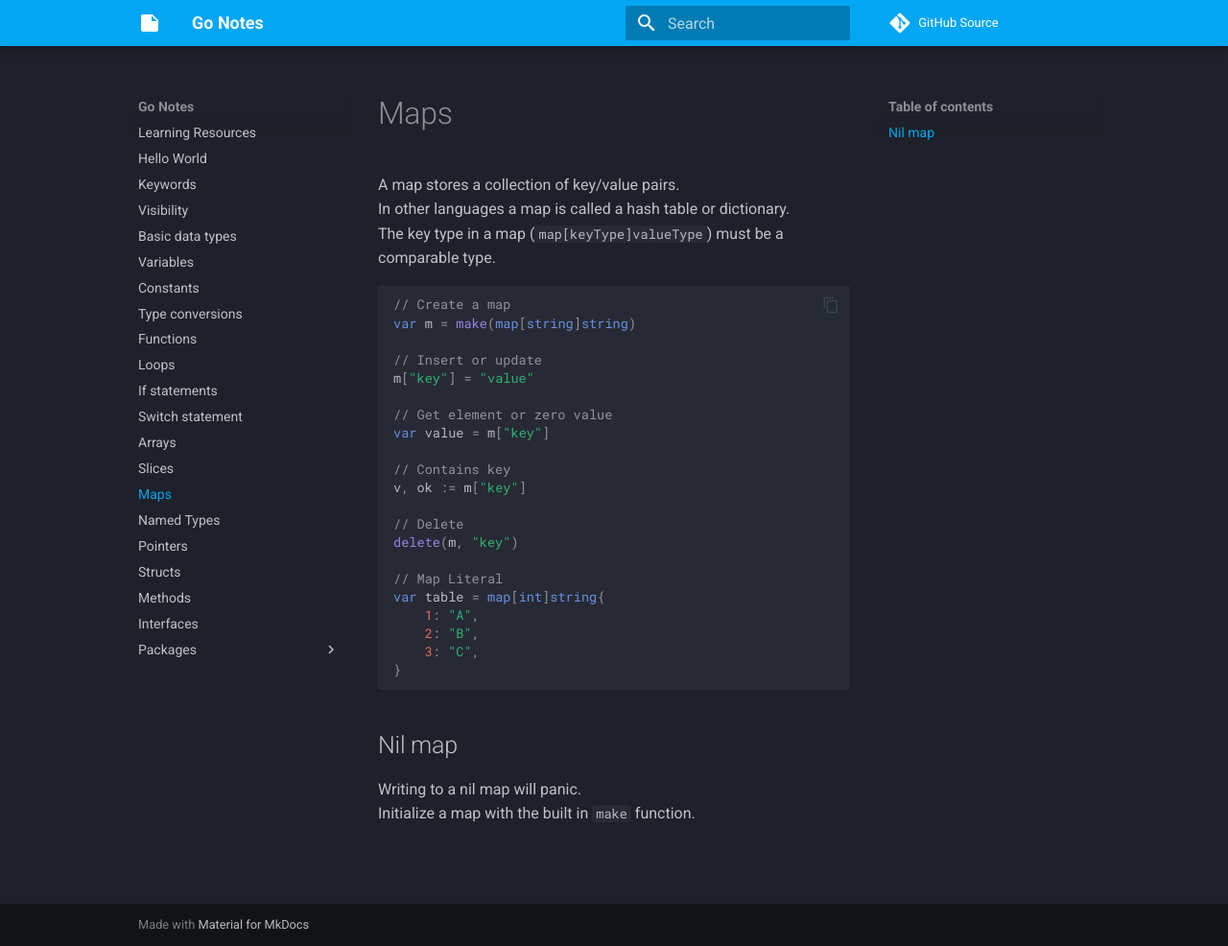
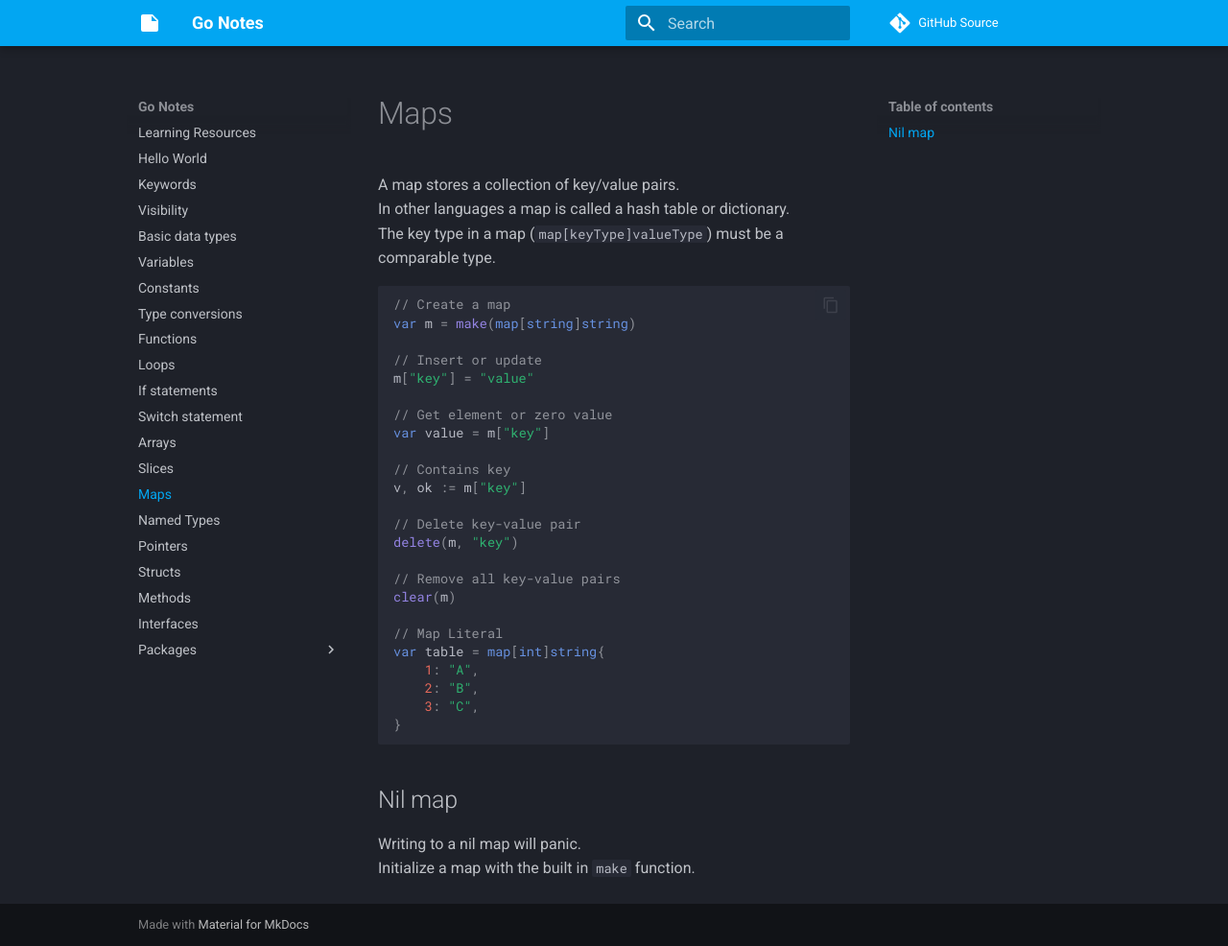
Before and after one commit to Lixfeld/go-notes, an MkDocs documentation site: the page built from docs/maps.md, in a window 1280 px wide and 986 px high. Shown: the whole window at 96% size. Built offline with MkDocs 1.6.1 and Material for MkDocs 9.7.7, drawn with Linux system fonts in a browser that asks for light colours; comment, search, counter and statistics services are not loaded.

Commit message:
Add more notes to maps

```diff
--- a/docs/maps.md
+++ b/docs/maps.md
@@ -16,8 +16,11 @@ var value = m["key"]
 // Contains key
 v, ok := m["key"]
 
-// Delete
+// Delete key-value pair
 delete(m, "key")
+
+// Remove all key-value pairs
+clear(m)
 
 // Map Literal
 var table = map[int]string{
```
